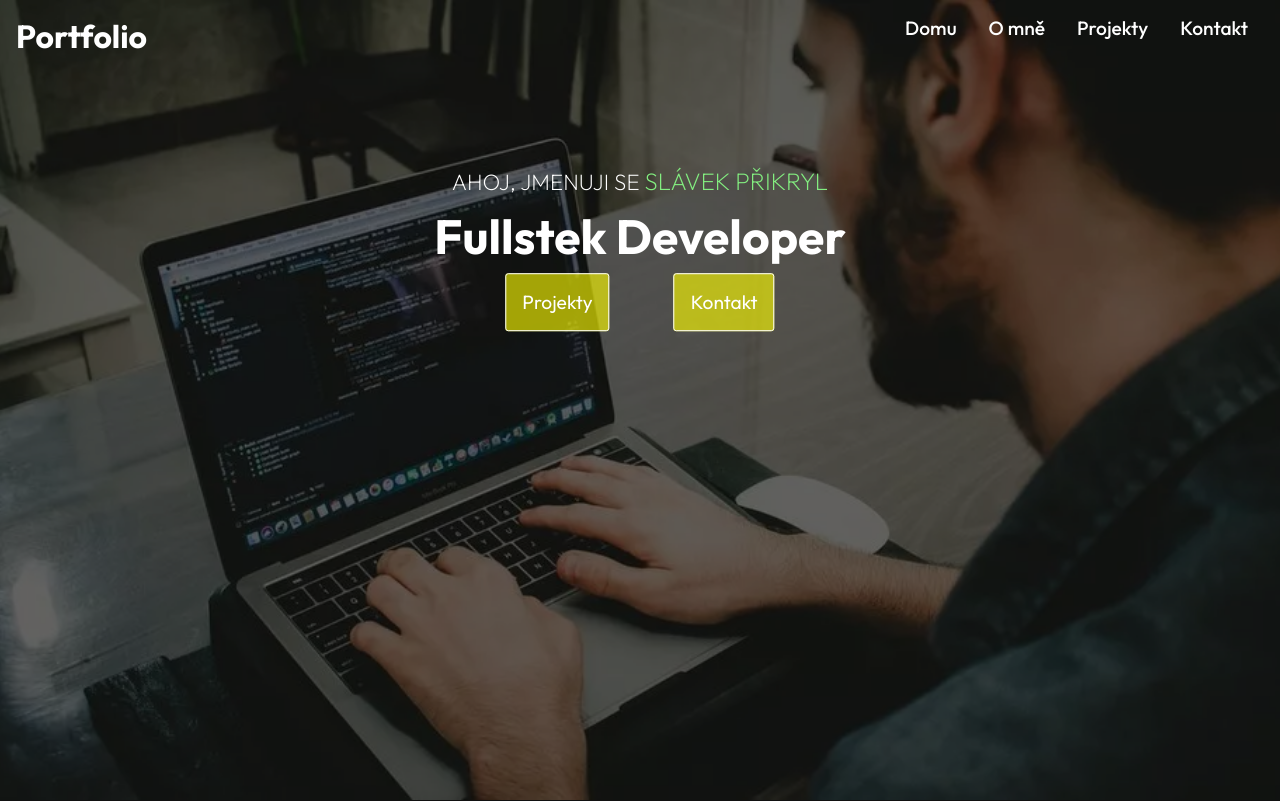
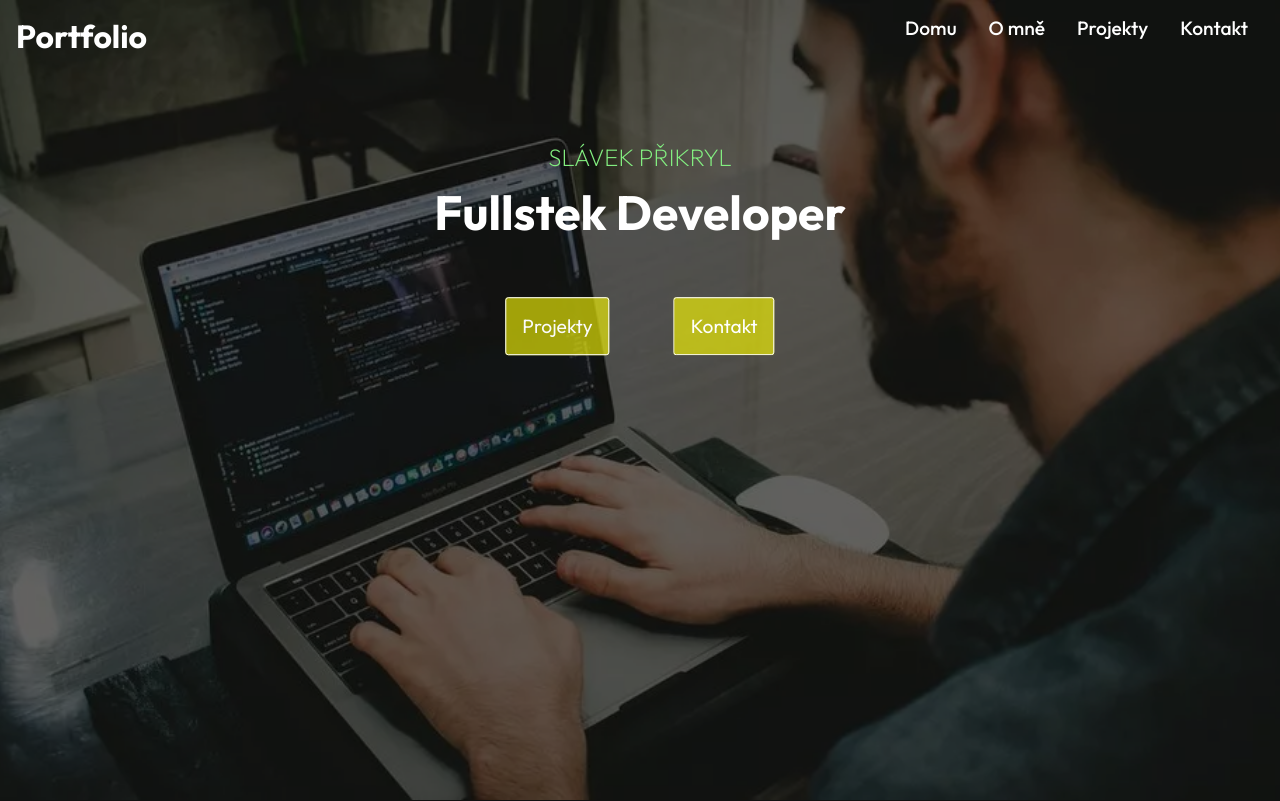
Before and after one commit to KvetoslavPrikryl/Portfolio, a React (Create React App) app: page / in a window 1280 px wide. Shown: the top 801 px of the page. Built offline with nearby package versions, Linux system fonts and the light colour scheme.

Commit message:
pulse button

```diff
--- a/src/components/HeroImg.js
+++ b/src/components/HeroImg.js
@@ -10,10 +10,10 @@ const HeroIMG = () => {
             <img className="into-img" src={IntroImg} alt="IntroImg"/>
         </div>
         <article className="content">
-            <p>Ahoj, jmenuji se <span className="myName">Slávek Přikryl</span></p>
+            <p><span className="myName">Slávek Přikryl</span></p>
             <h1>Fullstek Developer</h1>
             <div className="buttons-section">
-                <Link to="/projects" className="btn">Projekty</Link>
+                <Link to="/projects" className="btn pulse">Projekty</Link>
                 <Link to="/contact" className="btn">Kontakt</Link>
             </div>
         </article>
--- a/src/components/HeroImg2.js
+++ b/src/components/HeroImg2.js
@@ -13,7 +13,7 @@ const HeroImg2 = () => {
             <article className="card">
                 <img className="hero_img" src={Hero_img} alt="Hero_img"/>
                 <p className="hero_text">
-                    Jmenuji se Květoslav Přikryl. Programování můj koníček. Programiji vždy, když mám trochu času po dobu cca 4let. Absolvoval jsem kurz Programováýní v Pythonu na StepIt akademii a automatizovaného testování v Pythonu na BeeIt akademii. Nejdříve jsem se začal učit HTML a CSS, pak jsem se zaměřil na Python, kde programuji jednoduché aplikace. Tvořím také webové stránky pomocí PHP, jQuery a React.
+                    Jmenuji se Slávek Přikryl. Programování můj koníček. Programuji vždy, když mám trochu času po dobu cca 4let. Nejdříve jsem se začal učit HTML a CSS, pak jsem se zaměřil na Python. Absolvoval jsem kurz Programování v Pythonu na StepIt akademii a automatizovaného testování v Pythonu na BeeIt akademii. Teď programuji jednoduché aplikace v pythonu. Tvořím také webové stránky pomocí PHP, jQuery a React.
                 </p>
             </article>
 
--- a/src/components/HeroImgStyles.css
+++ b/src/components/HeroImgStyles.css
@@ -45,11 +45,34 @@
     font-size: 1.5rem;
     color: rgb(131, 238, 128);
 }
+.content h1{
+    margin-bottom: 3rem;
+}
 .content .btn{
     display: block;
-    margin: 1rem 2rem;
+    margin: 1.5rem 2rem;
     width: 30%;
+    position: relative;
 }
+.content .pulse:after{
+    content: "";
+    position: absolute;
+    top:0;
+    left: 0;
+    right: 0;
+    bottom: 0;
+    background-color: rgb(104, 102, 102);
+    opacity: 0.5;
+    animation: pulseAnimate 2s ease-out infinite;
+}
+
+@keyframes pulseAnimate{
+    100% {
+        opacity: 0;
+        transform: scale(1);
+    }
+}
+
 @media screen and (max-width: 1400px){
     .hero .content{
         left:50%;
--- a/src/components/Work.js
+++ b/src/components/Work.js
@@ -8,7 +8,7 @@ import ProjectCradData from "./ProjectCardData";
 const Work = () => {
   return (
     <section className="work-container">
-        <h1 className="project-heading">Projects</h1>
+        <h1 className="project-heading">Projekty</h1>
         <div className="project-container">
           {ProjectCradData.map((val, ind) =>{
             return (
```
